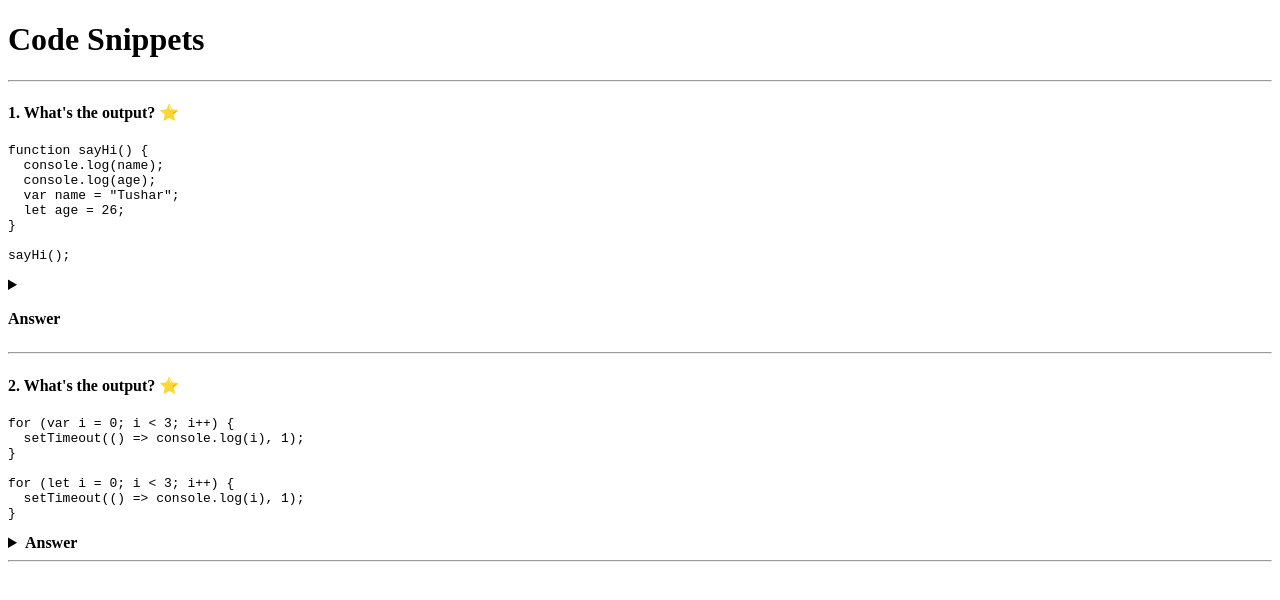
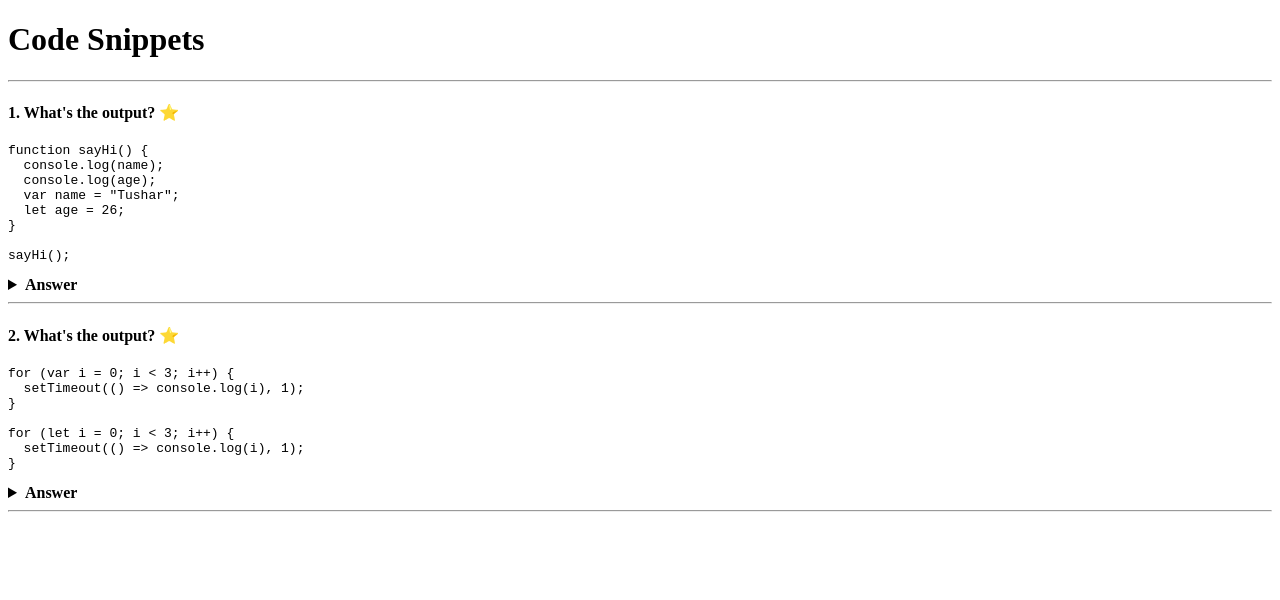
Before and after one commit to TusharSSurve/FrontEnd-wiki, a Next.js app: page /javascript/code-snippets in a window 1280 px wide. Shown: the top 600 px of the page. Built offline with nearby package versions, Linux system fonts and the light colour scheme.

Commit message:
[master] : Syntax issue

```diff
--- a/pages/javascript/code-snippets.mdx
+++ b/pages/javascript/code-snippets.mdx
@@ -23,7 +23,7 @@ sayHi();
 
 <details>
   <summary>
-    **Answer**
+    <b>Answer</b>
   </summary>
   **`undefined` and `ReferenceError`**
 
```
